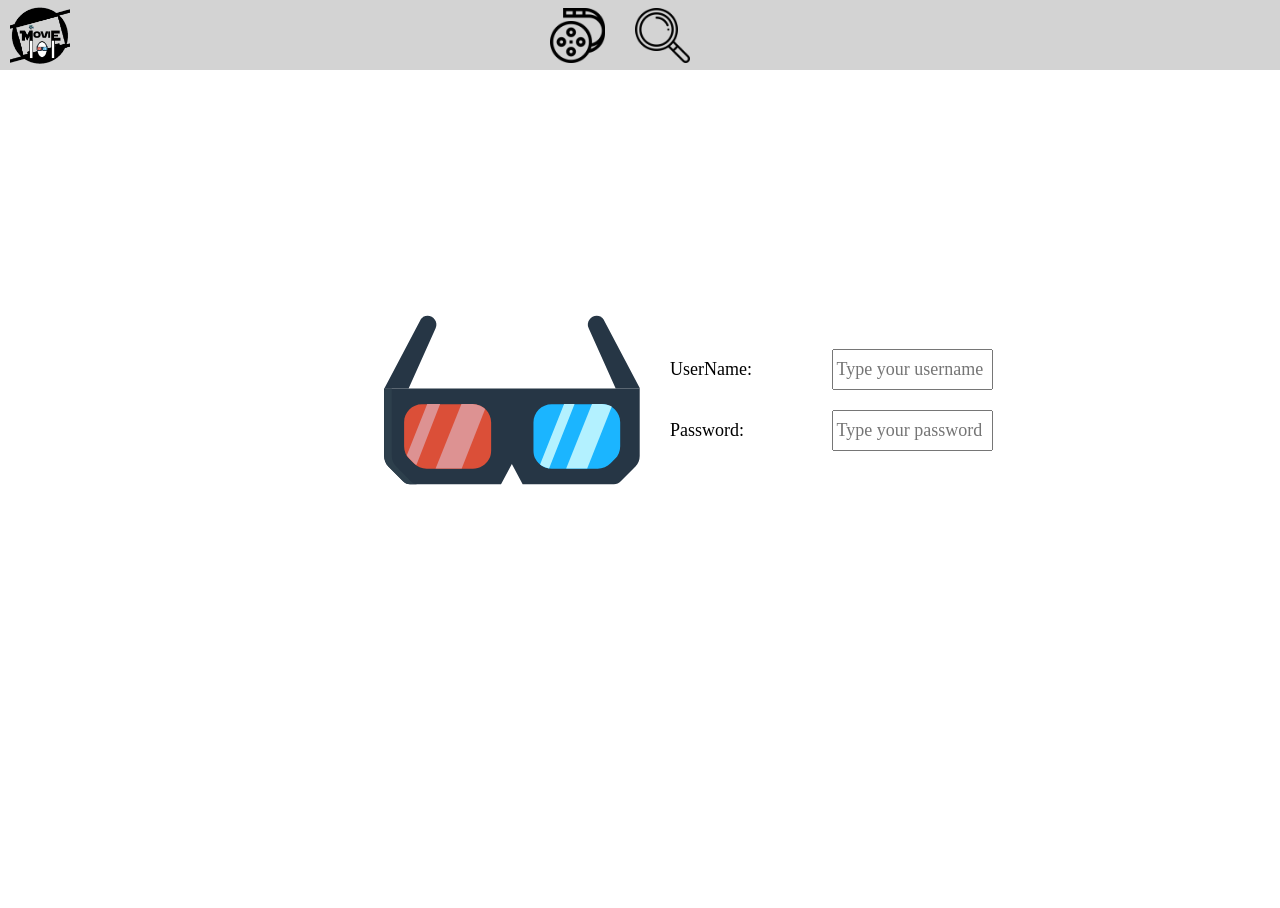
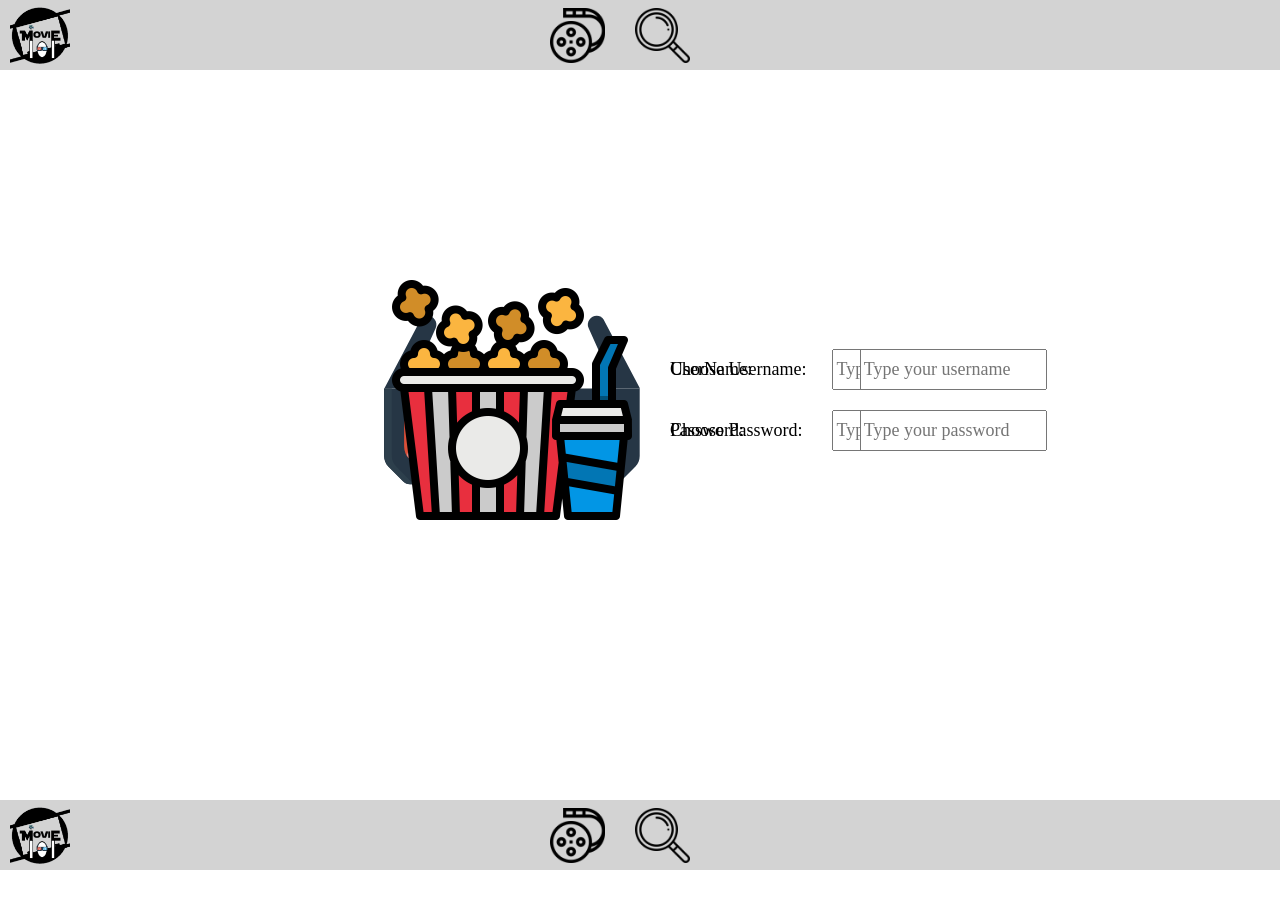
Before and after one commit to penceajr/movies101, a React (Create React App) app: page / in a window 1280 px wide. Shown: the top 908 px of the page. Before the commit the page ends 800 px from the top, so only its background shows below. Built offline with nearby package versions, Linux system fonts and the light colour scheme.

Commit message:
almost done the Create Account

```diff
--- a/package.json
+++ b/package.json
@@ -8,6 +8,7 @@
     "@testing-library/user-event": "^7.2.1",
     "react": "^16.13.1",
     "react-dom": "^16.13.1",
+    "react-router-dom": "^5.2.0",
     "react-scripts": "3.4.3"
   },
   "scripts": {
--- a/src/App.css
+++ b/src/App.css
@@ -2,38 +2,3 @@
   width: 100%;
   height: 100%;
 }
-
-.App-logo {
-  height: 40vmin;
-  pointer-events: none;
-}
-
-@media (prefers-reduced-motion: no-preference) {
-  .App-logo {
-    animation: App-logo-spin infinite 20s linear;
-  }
-}
-
-.App-header {
-  background-color: #282c34;
-  min-height: 100vh;
-  display: flex;
-  flex-direction: column;
-  align-items: center;
-  justify-content: center;
-  font-size: calc(10px + 2vmin);
-  color: white;
-}
-
-.App-link {
-  color: #61dafb;
-}
-
-@keyframes App-logo-spin {
-  from {
-    transform: rotate(0deg);
-  }
-  to {
-    transform: rotate(360deg);
-  }
-}
--- a/src/App.js
+++ b/src/App.js
@@ -2,14 +2,14 @@ import React from "react";
 import "./App.css";
 // import { HomePage } from "./Pages/HomePage";
 import { LogIn } from "./Pages/LogIn";
-// import { CreateAccount } from "./Pages/CreateAccount"
+import { CreateAccount } from "./Pages/CreateAccount"
 
 function App() {
   return (
     <div className="App">
     {/* < HomePage /> */}
     < LogIn />
-    {/* < CreateAccount /> */}
+    < CreateAccount />
     </div>
   );
 }
--- a/src/Pages/CreateAccount.js
+++ b/src/Pages/CreateAccount.js
@@ -2,7 +2,16 @@ import React from "react" ;
 
 import "./CreateAccount.css";
 import { Header } from "../components/Header/Header";
+import { CreateAccountBody } from "./CreateAccountComponents/CreateAccountBody";
 
-export function CreateAccount() {
-    return <Header />
-}
+export function CreateAccount(props) {
+    return (
+        <div className="background-image">
+
+            <Header />
+        <div className="CreateAccount-container">
+            <CreateAccountBody />
+        </div>
+        </div>
+        )
+    }
--- /dev/null
+++ b/src/Pages/CreateAccountComponents/CreateAccountBody.css
@@ -0,0 +1,25 @@
+.CreateAccountBody{
+    display: flex;
+    margin: auto;
+    width: 600px;
+    padding: 10px;;
+
+  }
+
+  .pop-suc{
+      width: 20%;
+      justify-content: center;
+      overflow: auto;
+      margin: 0;
+      position: fixed;
+      top: 50%;
+      left: 30%;
+      transform: translate(0, -50%)
+  }
+
+  .Inputs-Container{
+    margin: 0;
+    position: fixed;
+    top: 50%;
+    transform: translate(0, -50%)
+  }
--- /dev/null
+++ b/src/Pages/CreateAccountComponents/CreateAccountBody.js
@@ -0,0 +1,21 @@
+import React from "react"
+import PopSuc from "./PopSuc.png"
+import "./CreateAccountBody.css"
+import { InputBar } from "./Input"
+
+
+export function CreateAccountBody (props){
+        return (
+            <div className="CreateAccountBody" >
+                <img src={PopSuc} alt="popsuc" className="pop-suc"></img>
+                <div className="Inputs-Container">
+                  <InputBar label="Choose Username" type="text" placeholder="Type your username" />
+                  <InputBar label="Choose Password" type="password" placeholder="Type your password" />
+                  <div className="buttons-container">
+
+                  </div>
+                </div>
+            </div>
+
+        );
+}
--- /dev/null
+++ b/src/Pages/CreateAccountComponents/Input.css
@@ -0,0 +1,21 @@
+.input-Container{
+    display: flex;
+    margin: 20px;
+}
+
+.input-container-label,
+.input-container-input{
+    font-family: cursive;
+    font-size: large;
+    width: 100%;
+  }
+
+.input-container-label{
+    margin-left: 300px;
+    padding: 10px;
+}
+
+.input-container-input{
+    width: 100%;
+
+}
--- /dev/null
+++ b/src/Pages/CreateAccountComponents/Input.js
@@ -0,0 +1,14 @@
+import React from "react"
+import "./Input.css"
+
+
+
+export function InputBar(props){
+    console.log(props);
+ return(
+  <div className="input-Container">
+        <label className="input-container-label">{props.label}: </label>
+        <input className="input-container-input" label={props.labe} type={props.type} placeholder={props.placeholder}></input>
+    </div>
+    )
+}
```
Also changed, not shown: src/Pages/CreateAccountComponents/PopSuc.png (renamed from src/PopSuc.png), 1 other file (tests, documents, lock files or other folders).
